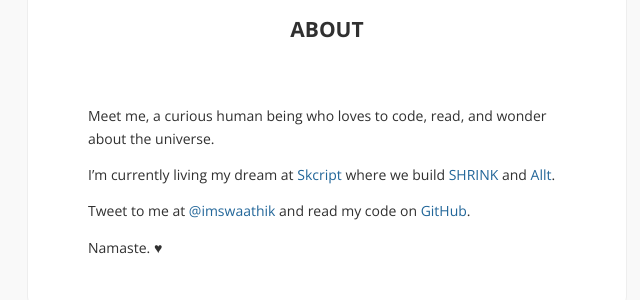
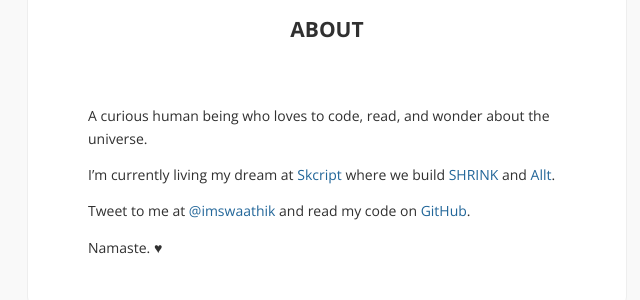
Before and after one commit to swaathi/swaathi.github.io, a Jekyll site: the page built from about.md, in a window 1280 px wide. Shown: the part 285-585 px from the top of the page, without its empty margins (313-953 px from the left). Built offline with Jekyll 4.4.1, drawn with Linux system fonts in a browser that asks for light colours; comment, search, counter and statistics services are not loaded.

Commit message:
Updating description

```diff
--- a/about.md
+++ b/about.md
@@ -3,7 +3,7 @@ layout: page
 title: About
 ---
 
-{{ site.description }}
+A curious human being who loves to code, read, and wonder about the universe.
 
 I'm currently living my dream at [Skcript](https://skcript.com) where we build
 [SHRINK](https://skcript.com/shrink) and [Allt](https://skcript.come/Allt).
```
